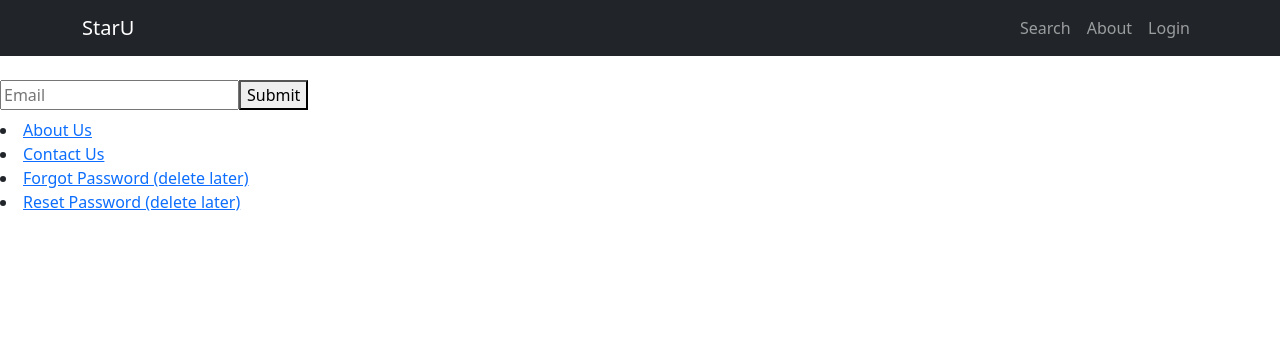
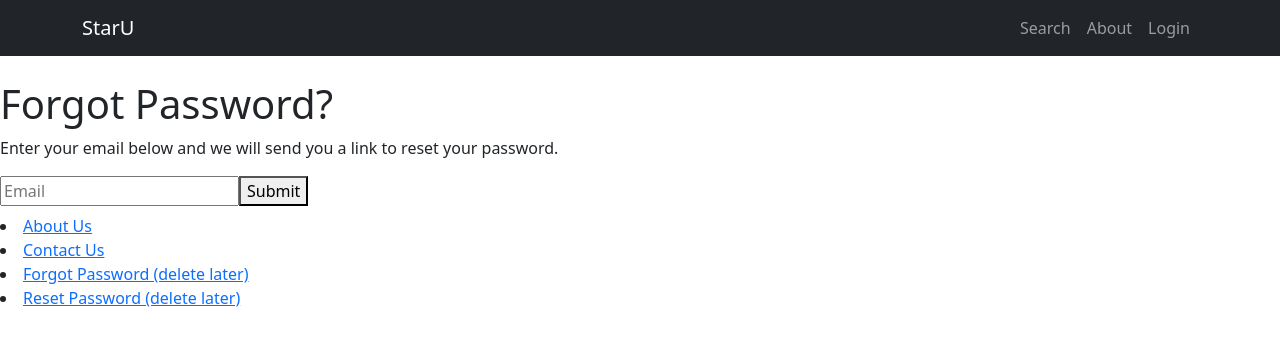
Before and after one commit to TimWargo/staru, a React (Create React App) app: page /forgot in a window 1280 px wide. Shown: the top 346 px of the page. Built offline with nearby package versions, Linux system fonts and the light colour scheme.

Commit message:
Slight update to ForgotPasswordPage

```diff
--- a/src/Components/ForgotPasswordPage/ForgotPasswordPage.js
+++ b/src/Components/ForgotPasswordPage/ForgotPasswordPage.js
@@ -27,6 +27,12 @@ const ForgotPasswordPage = () => {
     }
 
     return (
+        <>
+
+            <h1> Forgot Password? </h1>
+
+            <p> Enter your email below and we will send you a link to reset your password. </p>
+
             <div>
                 <form onSubmit={handleSubmit}>
                     <input
@@ -38,6 +44,7 @@ const ForgotPasswordPage = () => {
                     <button type='submit'>Submit</button>
                 </form>
             </div>
+        </>
     );
 };
 
```
Lines whose indentation alone changed are shown as unchanged.
